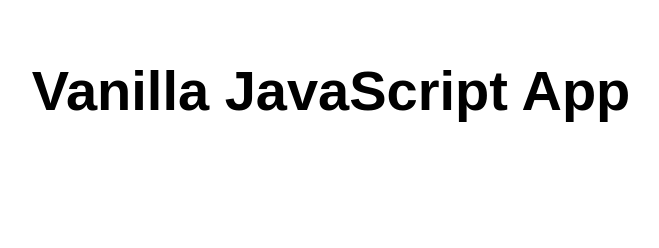
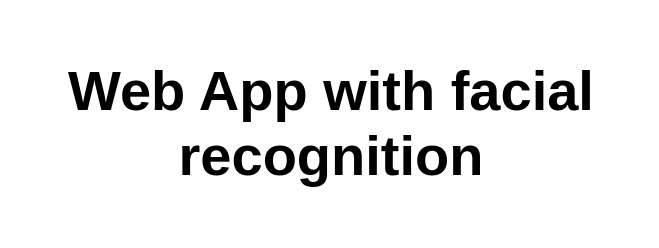
Before and after one commit to Henrikblarsen/FacialRecognition, a plain HTML site: page src/index.html in a window 1280 px wide. Shown: the whole page, without its empty margins (309-968 px from the left). Drawn offline with Linux system fonts and the light colour scheme.

Commit message:
H1 text changed

```diff
--- a/src/index.html
+++ b/src/index.html
@@ -10,7 +10,7 @@
 
 <body>
   <main>
-    <h1>Vanilla JavaScript App</h1>
+    <h1>Web App with facial recognition</h1>
   </main>
 </body>
 
```
